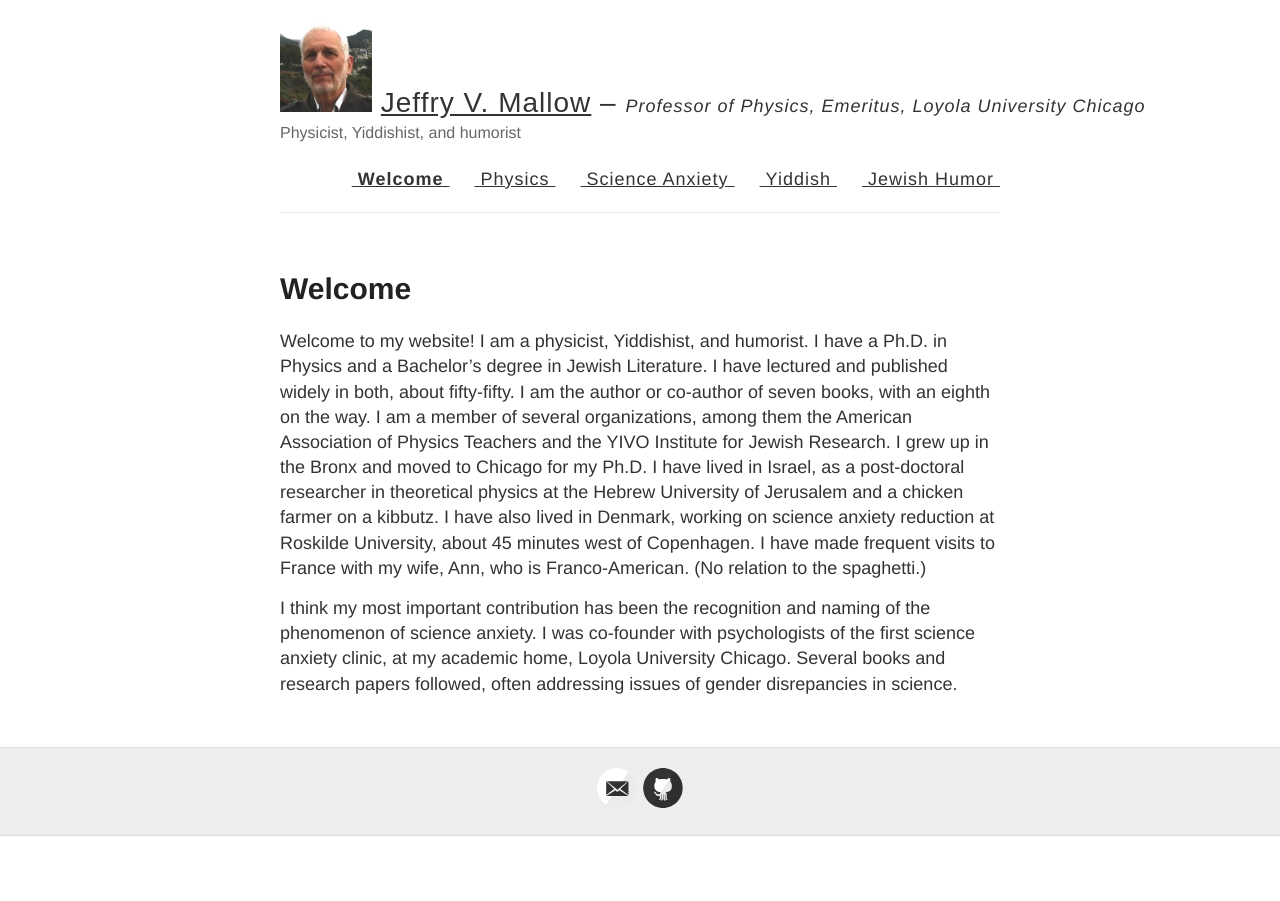
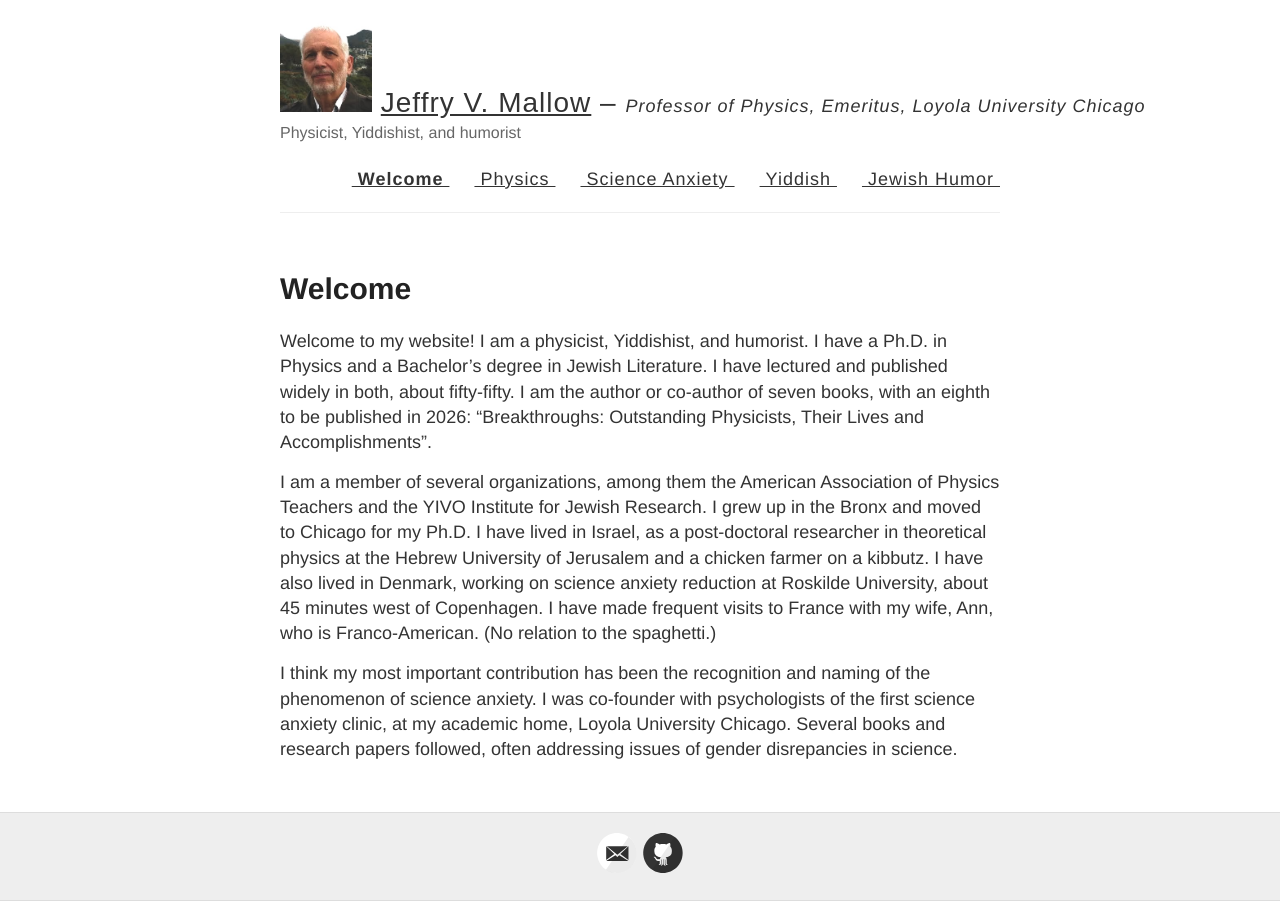
Before and after one commit to jvmallow/jvmallow.github.io, a Jekyll site: the page built from welcome.md, in a window 1280 px wide. Built offline with Jekyll 4.4.1, drawn with Linux system fonts in a browser that asks for light colours.

Commit message:
Update welcome.md

```diff
--- a/welcome.md
+++ b/welcome.md
@@ -7,6 +7,8 @@ redirect_from:
 ---
 
 
-Welcome to my website! I am a physicist, Yiddishist, and humorist. I have a Ph.D. in Physics and a Bachelor's degree in Jewish Literature. I have lectured and published widely in both, about fifty-fifty.  I am the author or co-author of seven books, with an eighth on the way. I am a member of several organizations, among them the American Association of Physics Teachers and the YIVO Institute for Jewish Research. I grew up in the Bronx and moved to Chicago for my Ph.D. I have lived in Israel, as a post-doctoral researcher in theoretical physics at the Hebrew University of Jerusalem and a chicken farmer on a kibbutz. I have also lived in Denmark, working on science anxiety reduction at Roskilde University, about 45 minutes west of Copenhagen. I have made frequent visits to France with my wife, Ann, who is Franco-American. (No relation to the spaghetti.)
+Welcome to my website! I am a physicist, Yiddishist, and humorist. I have a Ph.D. in Physics and a Bachelor's degree in Jewish Literature. I have lectured and published widely in both, about fifty-fifty.  I am the author or co-author of seven books, with an eighth to be published in 2026: "Breakthroughs: Outstanding Physicists, Their Lives and Accomplishments".
+
+I am a member of several organizations, among them the American Association of Physics Teachers and the YIVO Institute for Jewish Research. I grew up in the Bronx and moved to Chicago for my Ph.D. I have lived in Israel, as a post-doctoral researcher in theoretical physics at the Hebrew University of Jerusalem and a chicken farmer on a kibbutz. I have also lived in Denmark, working on science anxiety reduction at Roskilde University, about 45 minutes west of Copenhagen. I have made frequent visits to France with my wife, Ann, who is Franco-American. (No relation to the spaghetti.)
 
 I think my most important contribution has been the recognition and naming of the phenomenon of science anxiety. I was co-founder with psychologists of the first science anxiety clinic, at my academic home, Loyola University Chicago.  Several books and research papers followed, often addressing issues of gender disrepancies in science.
```
